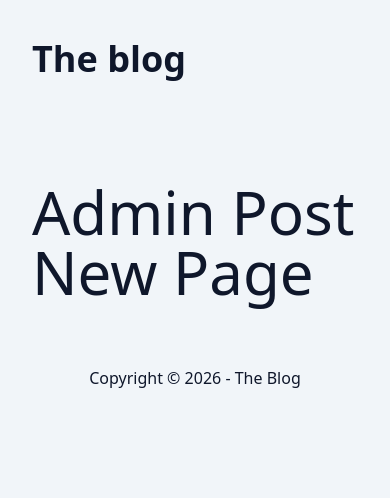
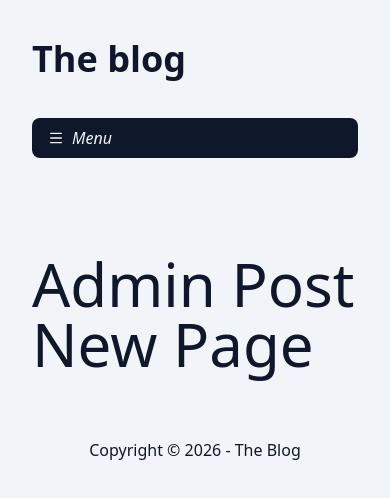
Before and after one commit to XxxCaetanoxxX/the-blog-next-react-course, a Next.js app: page /admin/post/new in a window 390 px wide. Shown: the top 498 px of the page. Built offline with nearby package versions, Linux system fonts and the light colour scheme.

Commit message:
navbar admin

```diff
--- a/package.json
+++ b/package.json
@@ -19,6 +19,7 @@
     "react": "^19.0.0",
     "react-dom": "^19.0.0",
     "react-markdown": "^10.1.0",
+    "react-toastify": "^11.0.5",
     "rehype-sanitize": "^6.0.0",
     "remark-gfm": "^4.0.1"
   },
--- /dev/null
+++ b/src/app/admin/post/layout.tsx
@@ -0,0 +1,14 @@
+import { MenuAdmin } from "@/components/admin/MenuAdmin";
+
+type AdminPostLayoutProps = {
+    children: React.ReactNode;
+};
+
+export default function AdminPostLayout({ children }: Readonly<AdminPostLayoutProps>) {
+    return (
+        <>
+            <MenuAdmin />
+            {children}
+        </>
+    );
+}
--- a/src/app/admin/post/page.tsx
+++ b/src/app/admin/post/page.tsx
@@ -1,4 +1,4 @@
-import PostsListAdmin from "@/components/PostsListAdmin";
+import PostsListAdmin from "@/components/admin/PostsListAdmin";
 import { SpinLoader } from "@/components/SpinLoader";
 import { Metadata } from "next";
 import { Suspense } from "react";
--- a/src/app/layout.tsx
+++ b/src/app/layout.tsx
@@ -3,6 +3,7 @@
 import { Container } from "@/components/Container";
 import { Header } from "@/components/header";
 import { Footer } from "@/components/Footer";
+import { ToastifyContainer } from "@/components/ToastifyContainer";
 
 export const metadata: Metadata = {
   title: {
@@ -30,6 +31,8 @@
 
           <Footer />
         </ Container>
+
+        <ToastifyContainer />
       </body>
     </html>
   );
--- /dev/null
+++ b/src/components/ToastifyContainer/index.tsx
@@ -0,0 +1,20 @@
+'use client'
+import { Bounce, ToastContainer } from "react-toastify";
+
+export function ToastifyContainer() {
+    return (
+        <ToastContainer
+            position="bottom-center"
+            autoClose={5000}
+            hideProgressBar={false}
+            newestOnTop={false}
+            closeOnClick={true}
+            rtl={false}
+            pauseOnFocusLoss
+            draggable
+            pauseOnHover
+            theme="light"
+            transition={Bounce}
+        />
+    )
+}
--- a/src/components/admin/DeletePostButton/index.tsx
+++ b/src/components/admin/DeletePostButton/index.tsx
@@ -3,6 +3,7 @@
 import { Dialog } from "@/components/Dialog";
 import { Trash2Icon } from "lucide-react";
 import { useState, useTransition } from "react";
+import { toast } from "react-toastify";
 
 type DeletePostButtonProps = {
     id: string;
@@ -18,13 +19,18 @@
     }
 
     function handleConfirm() {
+        toast.dismiss();
+
         startTransition(async () => {
             const result = await deletePostAction(id);
             setShowDialog(false);
 
             if (result.error) {
-                alert('Erro: ' + result.error);
+                toast.error(result.error);
+                return;
             }
+
+            toast.success("Post apagado com sucesso!");
         });
     }
 
--- /dev/null
+++ b/src/components/admin/MenuAdmin/index.tsx
@@ -0,0 +1,58 @@
+'use client';
+import { CircleXIcon, FileTextIcon, HouseIcon, MenuIcon, PlusIcon } from "lucide-react";
+import Link from "next/link";
+import { usePathname } from "next/navigation";
+import { useEffect, useState } from "react";
+
+export function MenuAdmin() {
+    const [isOpen, setIsOpen] = useState(false);
+    const pathName = usePathname();
+
+    useEffect(() => {
+        setIsOpen(false);
+    }, [pathName]);
+
+    const navClasses = `bg-slate-900 text-slate-100 rounded-lg flex flex-col mb-8 sm:flex-row sm:flex-wrap sm:overflow-visible sm:h-auto ${!isOpen ? 'h-10 overflow-hidden' : ''}`;
+
+    const linkClasses = "[&>svg]:w-[16px] [&>svg]:h-[16px] px-4 h-10 flex items-center justify-start gap-2 transition hover:bg-slate-800 rounded-lg shrink-0 cursor-pointer";
+
+    const openCloseBtnClasses = linkClasses + "text-blue-200 italic sm:hidden";
+
+    return (
+        <nav className={navClasses}>
+            <button
+                onClick={() => setIsOpen(!isOpen)}
+                className={openCloseBtnClasses}>
+                {!isOpen && (
+                    <>
+                        <MenuIcon />
+                        Menu
+                    </>
+                )}
+
+                {isOpen && (
+                    <>
+                        <CircleXIcon />
+                        Fechar
+                    </>
+                )}
+            </button>
+            <a className={linkClasses} href="/" target="_blank">
+                <HouseIcon />
+                Home
+            </a>
+
+            <Link className={linkClasses} href="/admin/post">
+                <FileTextIcon />
+                Posts
+            </Link>
+
+            <Link className={linkClasses} href="/post/new">
+                <PlusIcon />
+                Criar Post
+            </Link>
+
+
+        </nav >
+    );
+}
```
Also changed, not shown: src/components/admin/PostsListAdmin/index.tsx (renamed from src/components/PostsListAdmin/index.tsx, +3 -7 lines), 1 other file (tests, documents, lock files or other folders).
